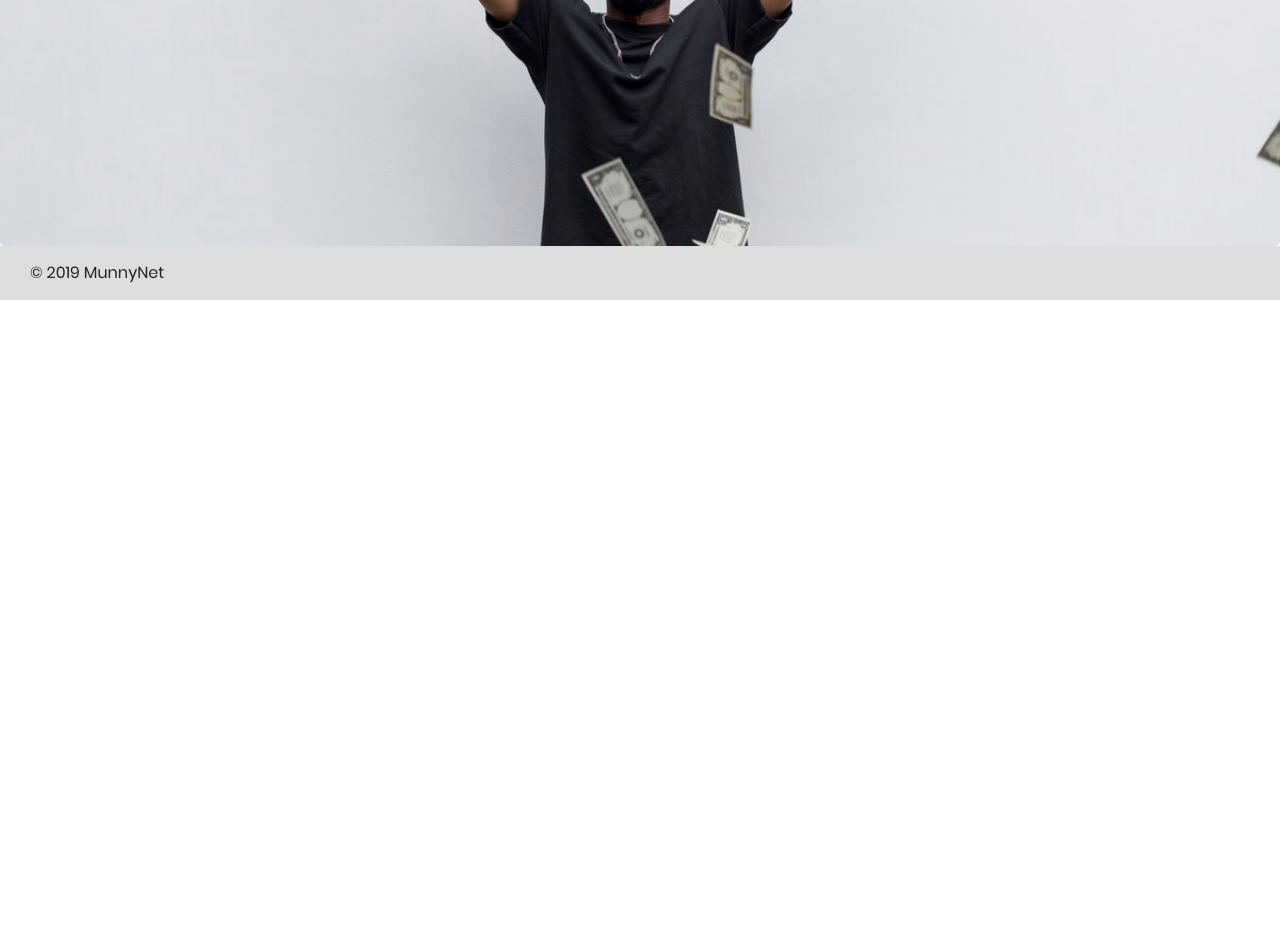
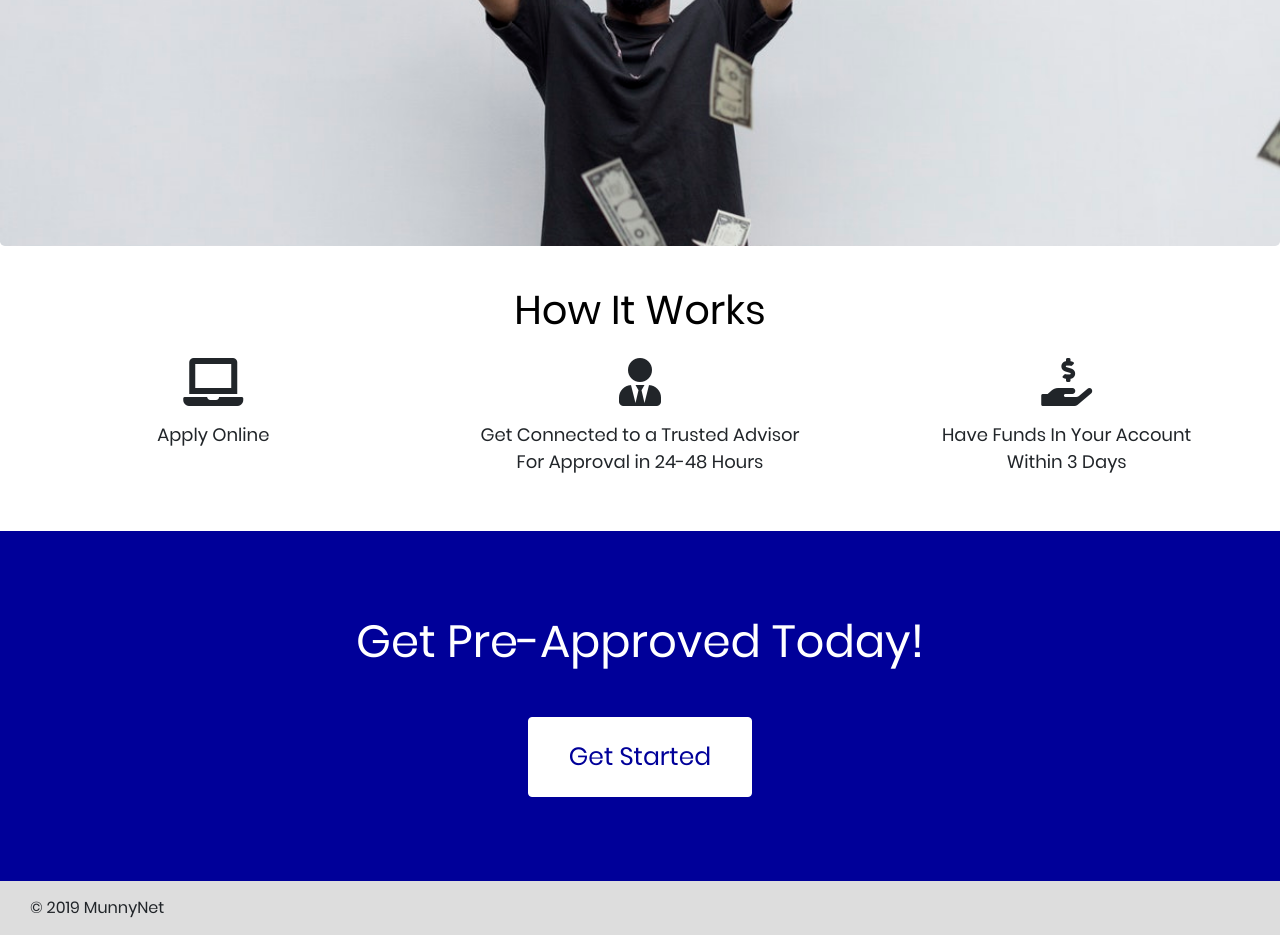
Before and after one commit to komnoor421/munnynet-site, a React app: page / in a window 1280 px wide. Shown: the part 554-1489 px from the top of the page. Before the commit the page ends 854 px from the top, so only its background shows below. Built offline with nearby package versions, Linux system fonts and the light colour scheme.

Commit message:
steps & big cta sections

```diff
--- a/public/index.html
+++ b/public/index.html
@@ -5,7 +5,8 @@
   <meta charset="UTF-8">
   <meta http-equiv="X-UA-Compatible" content="IE=edge">
   <meta name="viewport" content="width=device-width, initial-scale=1">
-  <title>App Title</title>
+  <title>MunnyNet</title>
+  <link rel="stylesheet" href="https://use.fontawesome.com/releases/v5.7.2/css/all.css">
 </head>
 
 <body>
--- a/src/components/Home/index.js
+++ b/src/components/Home/index.js
@@ -24,6 +24,37 @@ class Home extends Component {
             <button type="button" className="applyButton cta btn btn-primary">Get Started</button>
           </div>
         </div>
+        <section id='stepSection'>
+          <div className='container-fluid'>
+            <h2>How It Works</h2>
+            <div className='row'>
+              <div className='step col-md-4'>
+                <i className="fas fa-laptop fa-3x"></i>
+                <p>Apply Online</p>
+              </div>
+              <div className='step col-md-4'>
+                <i className="fas fa-user-tie fa-3x"></i>
+                <p>
+                  Get Connected to a Trusted Advisor
+                  <br />
+                  For Approval in 24-48 Hours
+                </p>
+              </div>
+              <div className='step col-md-4'>
+                <i className="fas fa-hand-holding-usd fa-3x"></i>
+                <p>
+                  Have Funds In Your Account
+                  <br />
+                  Within 3 Days
+                </p>
+              </div>
+            </div>
+          </div>
+        </section>
+        <section id="ctaSection">
+          <h2>Get Pre-Approved Today!</h2>
+          <button type="button" className="applyButton ctaBig btn btn-primary">Get Started</button>
+        </section>
       </div>
     );
   }
--- a/src/components/Home/style.scss
+++ b/src/components/Home/style.scss
@@ -1,17 +1,59 @@
 #homeWrapper {
-  display: flex;
-  flex: 1;
+  // display: flex;
+  // flex-direction: column;
+  // min-height: 100vh;
   .jumbotron {
-    flex: 1;
+    // flex: 1;
+    min-height: calc(100vh - 70px);
     margin-bottom: 0;
     h1 {
       color: #000099
     }
+    .mainButton {
+      text-align: center;
+      margin-top: 3rem;
+      .cta {
+        padding: 20px 40px;
+        font-size: 25px;
+      }
+    }
   }
-  .mainButton {
+  #stepSection {
+    .container-fluid {
+      margin: 0;
+    }
     text-align: center;
-    margin-top: 2.5rem;
-    .cta {
+    padding: 40px 0;
+    h2 {
+      margin-bottom: 1.5rem;
+      font-size: 40px;
+    }
+    .step {
+      i {
+        margin-bottom: 15px;
+      }
+      p {
+        font-size: 18px;
+      }
+    }
+  }
+  #ctaSection {
+    display: flex;
+    flex-direction: column;
+    justify-content: center;
+    align-items: center;
+    padding: 40px;
+    min-height: 350px;
+    background-color: #000099;
+    h2 {
+      font-size: 45px;
+      color: white;
+      margin-bottom: 3rem;
+    }
+    .ctaBig {
+      background-color: white;
+      border-color: white;
+      color: #000099;
       padding: 20px 40px;
       font-size: 25px;
     }
--- a/src/resources/styles.scss
+++ b/src/resources/styles.scss
@@ -37,8 +37,8 @@ $blue: #000099;
 }
 
 #mainContent {
-  display: flex;
-  flex-direction: column;
-  min-height: 100vh;
+  // display: flex;
+  // flex-direction: column;
+  // min-height: 100vh;
   padding-top: 70px;
 }
```
